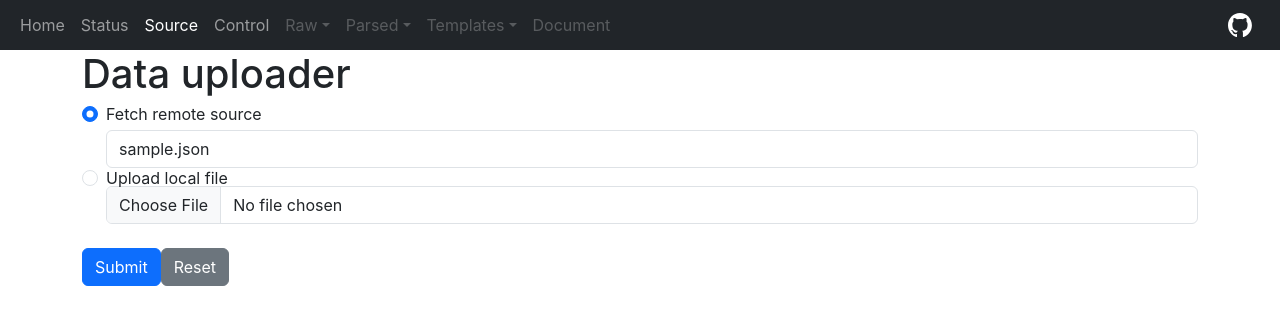
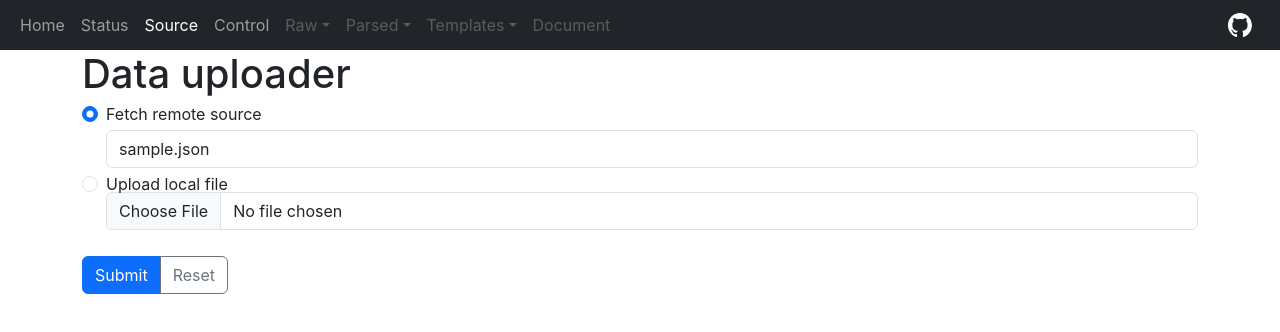
Before and after one commit to chrjl/react-resume--server, a React (Vite) app: page /source in a window 1280 px wide. Shown: the top 332 px of the page. Built offline with nearby package versions, Linux system fonts and the light colour scheme; what @reactresume/template would draw is missing.

Commit message:
style: UI improvements
Buttons

```diff
--- a/src/routes/control.tsx
+++ b/src/routes/control.tsx
@@ -32,11 +32,11 @@ export default function SectionSelector() {
           </fieldset>
         ))}
 
-        <div className="mt-4">
+        <div className="mt-4 btn-group">
           <button type="submit" className="btn btn-primary">
             Submit
           </button>
-          <button type="reset" className="btn btn-secondary">
+          <button type="reset" className="btn btn-outline-secondary">
             Reset
           </button>
         </div>
--- a/src/routes/source.tsx
+++ b/src/routes/source.tsx
@@ -92,7 +92,7 @@ export default function DataUploader() {
           />
         </fieldset>
 
-        <fieldset className="form-check">
+        <fieldset className="form-check mt-2">
           <input
             type="radio"
             name="type"
@@ -113,11 +113,11 @@ export default function DataUploader() {
           />
         </fieldset>
 
-        <div className="mt-4">
+        <div className="mt-4 btn-group">
           <button type="submit" className="btn btn-primary">
             Submit
           </button>
-          <button type="reset" className="btn btn-secondary">
+          <button type="reset" className="btn btn-outline-secondary">
             Reset
           </button>
         </div>
```
